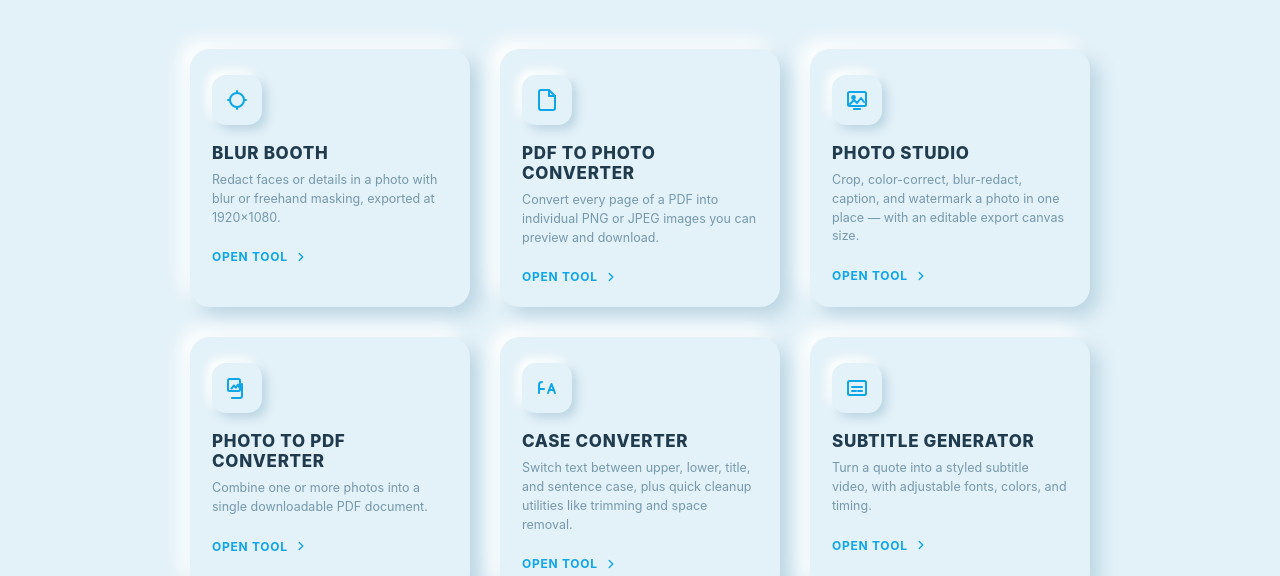
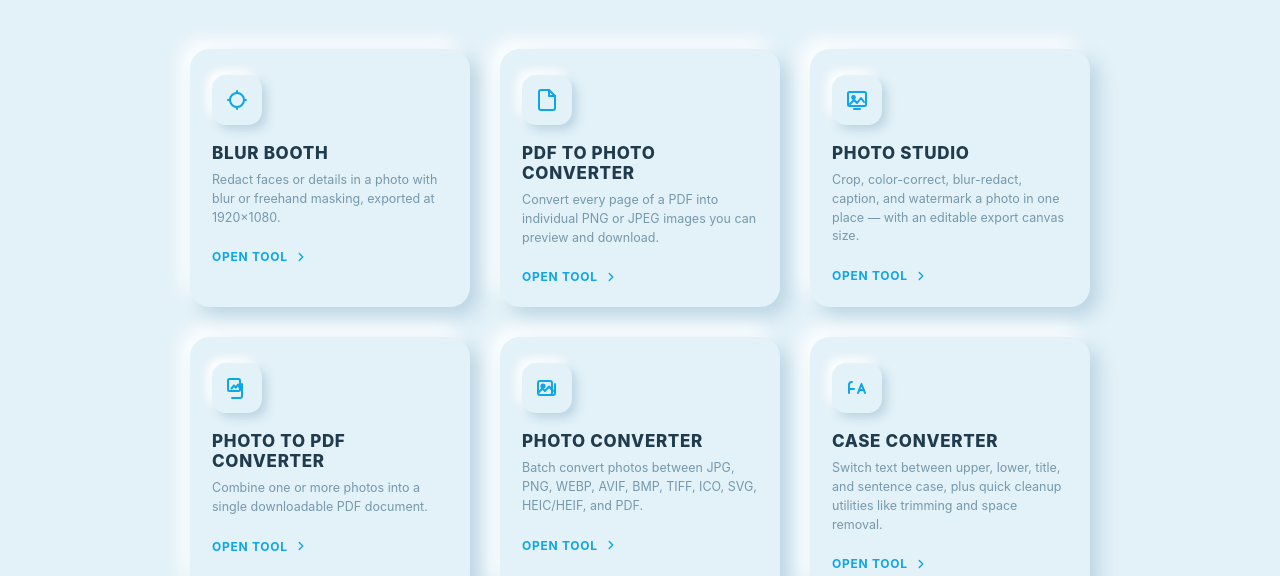
Before and after one commit to aljonqwe-ctrl/TOC-TOOLS, a plain HTML site: page index.html in a window 1280 px wide. Shown: the part 217-793 px from the top of the page. Drawn offline with Linux system fonts and the light colour scheme.

Commit message:
Update index.html

```diff
--- a/index.html
+++ b/index.html
@@ -286,6 +286,22 @@
       </div>
     </div>
 
+    <div class="tool-card" data-src="photo-converter.html" data-label="Photo Converter">
+      <div class="tool-icon">
+        <svg viewBox="0 0 24 24" fill="none" stroke="#0ea5e9" stroke-width="2" stroke-linecap="round" stroke-linejoin="round">
+          <rect x="3" y="5" width="14" height="14" rx="2"/>
+          <circle cx="8" cy="10" r="1.6" fill="#0ea5e9"/>
+          <path d="M4 16l3.5-3.5 2.5 2.5 4-4.5 4 4.5"/>
+          <path d="M20 8v9a2 2 0 0 1-2 2H9"/>
+        </svg>
+      </div>
+      <h2 class="tool-name">Photo Converter</h2>
+      <p class="tool-desc">Batch convert photos between JPG, PNG, WEBP, AVIF, BMP, TIFF, ICO, SVG, HEIC/HEIF, and PDF.</p>
+      <div class="tool-launch">Open tool
+        <svg viewBox="0 0 24 24" fill="none" stroke="currentColor" stroke-width="2.4" stroke-linecap="round" stroke-linejoin="round"><path d="M9 6l6 6-6 6"/></svg>
+      </div>
+    </div>
+
     <div class="tool-card" data-src="case-converter.html" data-label="Case Converter">
       <div class="tool-icon">
         <svg viewBox="0 0 24 24" fill="none" stroke="#0ea5e9" stroke-width="2" stroke-linecap="round" stroke-linejoin="round">
```
